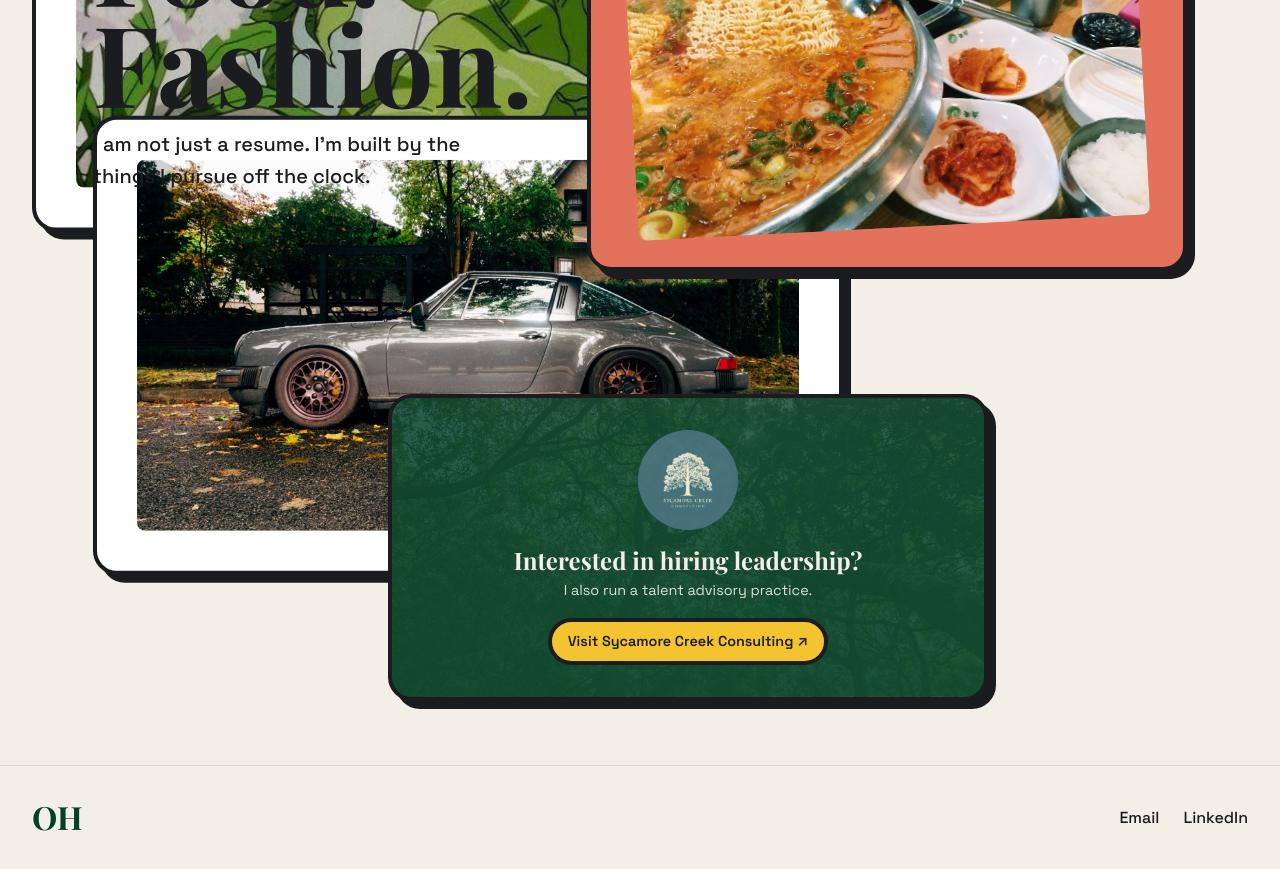
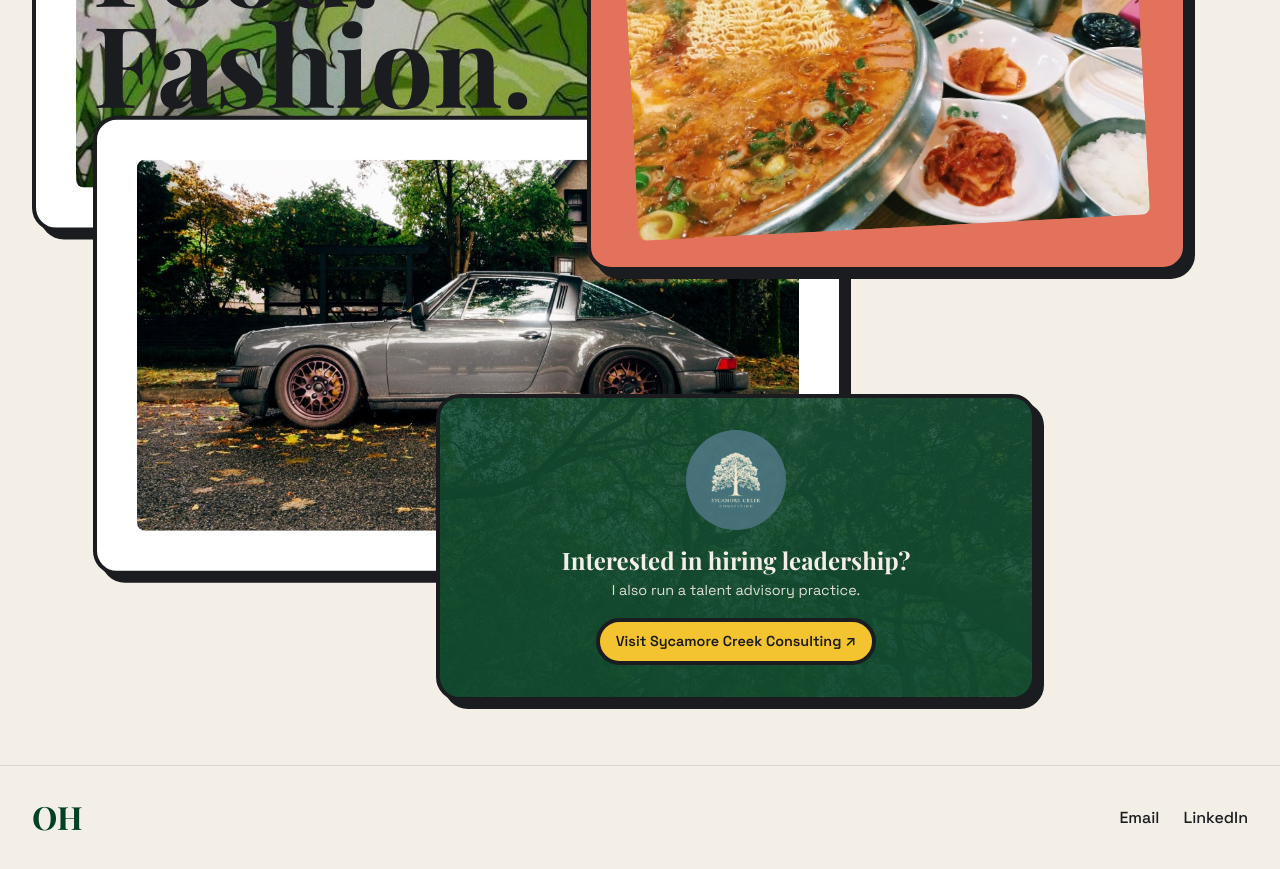
Before and after one commit to howeitis/personalsite, a React (Vite) app: page /#/ in a window 1280 px wide. Shown: the part 960-1829 px from the top of the page. Built offline with nearby package versions, Linux system fonts and the light colour scheme; a web font is replaced by a local one.

Commit message:
Remove subcaption assertion from MoodBoard tests and increase Sycamore rightward offset

```diff
--- a/src/components/MoodBoard.jsx
+++ b/src/components/MoodBoard.jsx
@@ -40,9 +40,6 @@ export const MoodBoard = () => {
                     <h2 className="serif-text" style={{ fontSize: 'clamp(4rem, 18vw, 7rem)', lineHeight: 0.9, mixBlendMode: 'difference', color: 'var(--text-primary)' }}>
                         Soccer.<br />Tech.<br />Food.<br />Fashion.
                     </h2>
-                    <p style={{ marginTop: '1rem', fontSize: 'clamp(1rem, 4vw, 1.25rem)', maxWidth: '400px', fontWeight: 500, color: 'var(--text-primary)' }}>
-                        I am not just a resume. I'm built by the things I pursue off the clock.
-                    </p>
                 </motion.div>
 
                 {/* 1. Fashion/ALD Image */}
--- a/src/pages/Home.jsx
+++ b/src/pages/Home.jsx
@@ -10,11 +10,10 @@ export const Home = ({ data }) => {
             {/* The V4 Organic Mood Board Parallax (Replaces the Grid) */}
             <MoodBoard />
 
-            {/* The Subtle Side-Hustle Plug */}
             <div className="bento-card" style={{
                 maxWidth: '600px',
                 margin: '4rem auto 0 auto',
-                transform: 'translateX(3rem)', // Slightly off-center to the right
+                transform: 'translateX(6rem)', // More significant offset to the right
                 textAlign: 'center',
                 padding: '2rem',
                 backgroundImage: 'linear-gradient(rgba(17, 75, 47, 0.85), rgba(17, 75, 47, 0.95)), url("images/sycamore_bg.jpg")',
```
Also changed, not shown: 1 other file (tests, documents, lock files or other folders).
